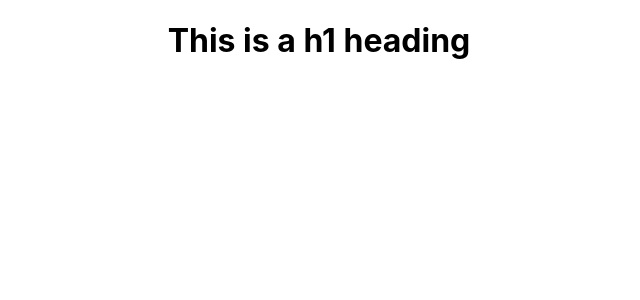
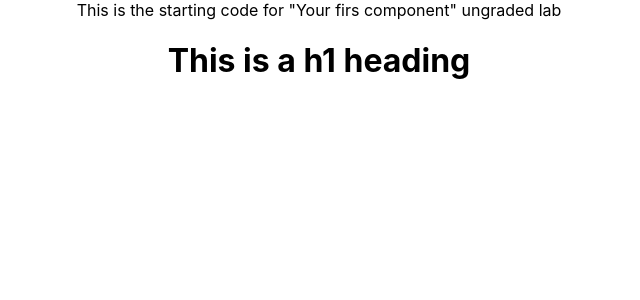
Before and after one commit to keenanbernard/ReactLabs, a React (Create React App) app: page / in a window 1280 px wide. Shown: the top 300 px of the page, without its empty margins (321-961 px from the left). Built offline with nearby package versions, Linux system fonts and the light colour scheme.

Commit message:
first commit

```diff
--- a/src/Week1/Lab1/Heading.js
+++ b/src/Week1/Lab1/Heading.js
@@ -3,9 +3,12 @@ import React from "react"
 function Heading () {
 
     return (
-        <h1>
-            This is a h1 heading
-        </h1>
+        <div>
+            This is the starting code for "Your firs component" ungraded lab
+            <h1>
+                This is a h1 heading
+            </h1>
+        </div>
     )
 }
 
```
